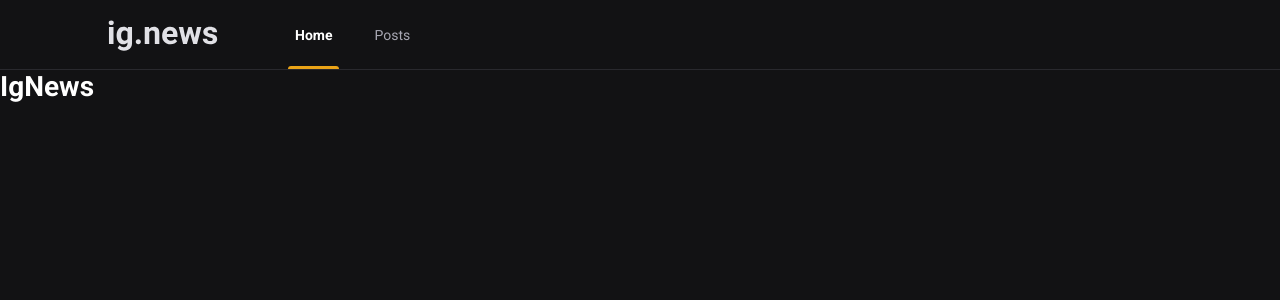
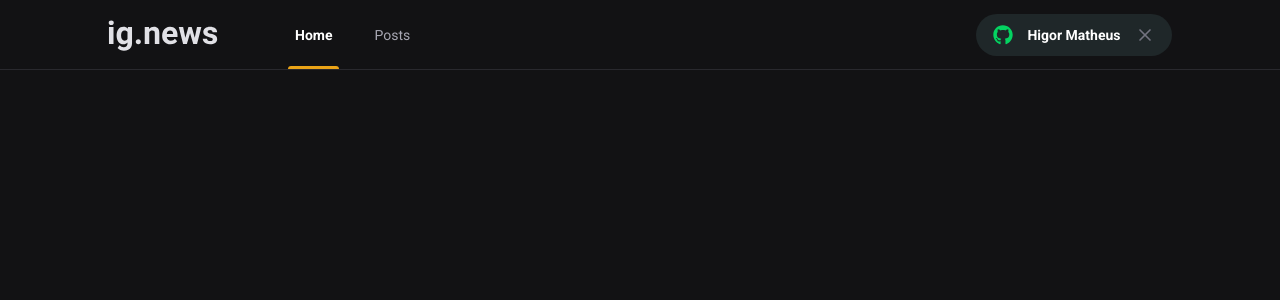
Before and after one commit to HigorMatheus/ignews, a Next.js app: page / in a window 1280 px wide. Shown: the top 300 px of the page. Built offline with nearby package versions, Linux system fonts and the light colour scheme.

Commit message:
add buton signIn

```diff
--- /dev/null
+++ b/prettier.config.js
@@ -0,0 +1,5 @@
+module.exports = {
+  singleQuote: true,
+  trailingComma: "all",
+  arrowParens: "avoid",
+};
--- a/src/Components/Header/index.tsx
+++ b/src/Components/Header/index.tsx
@@ -1,17 +1,21 @@
-import React from 'react';
+import React from "react";
+import { SignInButton } from "../SignInButton";
 
-import styles from './styles.module.scss';
+import styles from "./styles.module.scss";
 
 export function Header() {
   return (
     <header className={styles.headerContainer}>
       <div className={styles.HeaderContent}>
-        <img src="/images/logo.svg" alt="ig.news"/>
+        <img src="/images/logo.svg" alt="ig.news" />
         <nav>
-          <a href="" className={styles.active}>Home</a>
+          <a href="" className={styles.active}>
+            Home
+          </a>
           <a href="">Posts</a>
         </nav>
+        <SignInButton />
       </div>
     </header>
-  )
+  );
 }
--- a/src/Components/Header/styles.module.scss
+++ b/src/Components/Header/styles.module.scss
@@ -1,20 +1,20 @@
-.headerContainer{
+.headerContainer {
   height: 5rem;
-  border-bottom: 1px solid var(--gray-800)
+  border-bottom: 1px solid var(--gray-800);
 }
 
-.HeaderContent{
+.HeaderContent {
   max-width: 1120px;
   height: 5rem;
   margin: 0 auto;
   padding: 0 2rem;
   display: flex;
   align-items: center;
-  nav{
+  nav {
     margin-left: 5rem;
     height: 5rem;
-    a{
-      display:inline-block;
+    a {
+      display: inline-block;
       position: relative;
       padding: 0 0.5rem;
       height: 5rem;
@@ -22,13 +22,13 @@
       color: var(--gray-300);
 
       transition: color 0.2s;
-      &+ a{
+      & + a {
         margin-left: 2rem;
       }
-      &:hover{
-        color: var(--white)
+      &:hover {
+        color: var(--white);
       }
-      &.active{
+      &.active {
         color: var(--white);
         font-weight: bold;
       }
@@ -40,8 +40,11 @@
         position: absolute;
         bottom: 1px;
         left: 0;
-        background:var(--yellow-500)
+        background: var(--yellow-500);
       }
     }
   }
+  button {
+    margin-left: auto;
+  }
 }
--- /dev/null
+++ b/src/Components/SignInButton/index.tsx
@@ -0,0 +1,19 @@
+import { FaGithub } from "react-icons/fa";
+import { FiX } from "react-icons/fi";
+import styles from "./styles.module.scss";
+
+export function SignInButton() {
+  const isUserLoggedIn= true
+  return isUserLoggedIn?(
+     <button type="button" className={styles.signInButton}>
+      <FaGithub color="#04d361" />
+      Higor Matheus
+      <FiX color="#737380" className={styles.closeIcon}/>
+    </button>
+): (
+    <button type="button" className={styles.signInButton}>
+      <FaGithub color="#eba417" />
+      Sign in with GitHub
+    </button>
+  );
+}
--- /dev/null
+++ b/src/Components/SignInButton/styles.module.scss
@@ -0,0 +1,29 @@
+.signInButton {
+  height: 3rem;
+  border-radius: 3rem;
+  background:var(--gray-850);
+  border:0;
+  padding: 0 1.25rem;
+  display: flex;
+  align-items: center;
+  justify-content: center;
+  color: var(--white);
+  font-weight: bold;
+
+  svg{
+    width: 20px;
+    height: 20px;
+
+  }
+  svg:first-child{
+    margin-right: 1rem;
+  }
+  svg.closeIcon{
+    margin-left: 1rem;
+  }
+
+  transition: filter 0.2s;
+  &:hover{
+    filter: brightness(0.8);
+  }
+}
--- a/src/pages/index.tsx
+++ b/src/pages/index.tsx
@@ -1,5 +1,4 @@
 import Head from 'next/head'
-import styles from '../styles/home.module.scss';
 
 export default function Home() {
 	return (
@@ -7,10 +6,7 @@
 		<Head>
 			<title>Inicio | ig.news</title>
 		</Head>
-		<h1 className={styles.title}>
 
-			IgNews
-			</h1>
 		</>
 	);
 }
--- a/src/styles/global.scss
+++ b/src/styles/global.scss
@@ -9,6 +9,9 @@
   --gray-100:#e1e1e6;
   --gray-300:#a8a8b3;
   --gray-800: #29292e;
+
+  --gray-850: #1f2729;
+
   --gray-900:#121214;
 
   --cyan-500:#61dafd;
--- a/src/styles/home.module.scss
+++ /dev/null
@@ -1,4 +0,0 @@
-.title{
-  // color:red;
-  font-family: roboto;
-}
```
Also changed, not shown: package.json (+10 -0 lines), .eslintrc.json (added), 1 other file (tests, documents, lock files or other folders).
